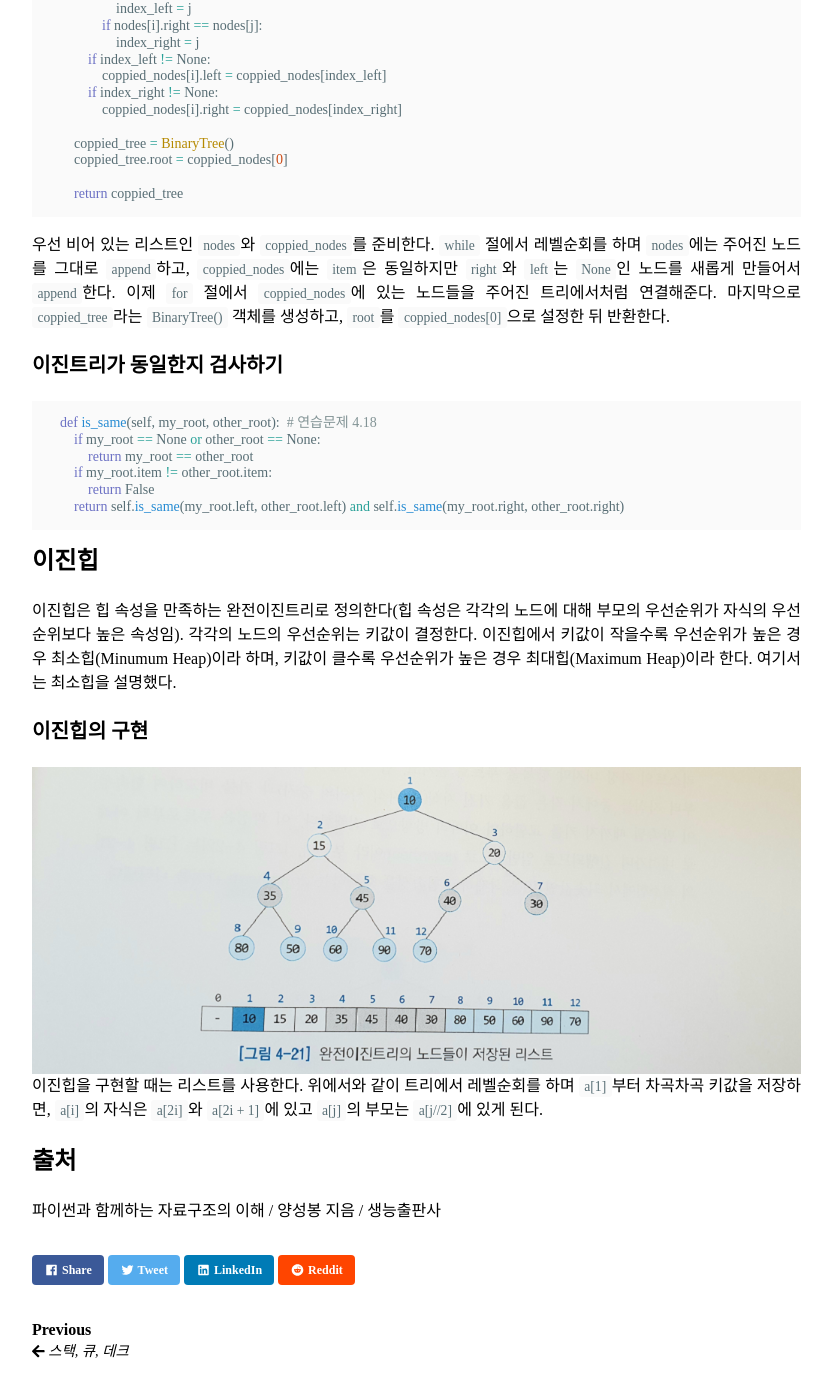
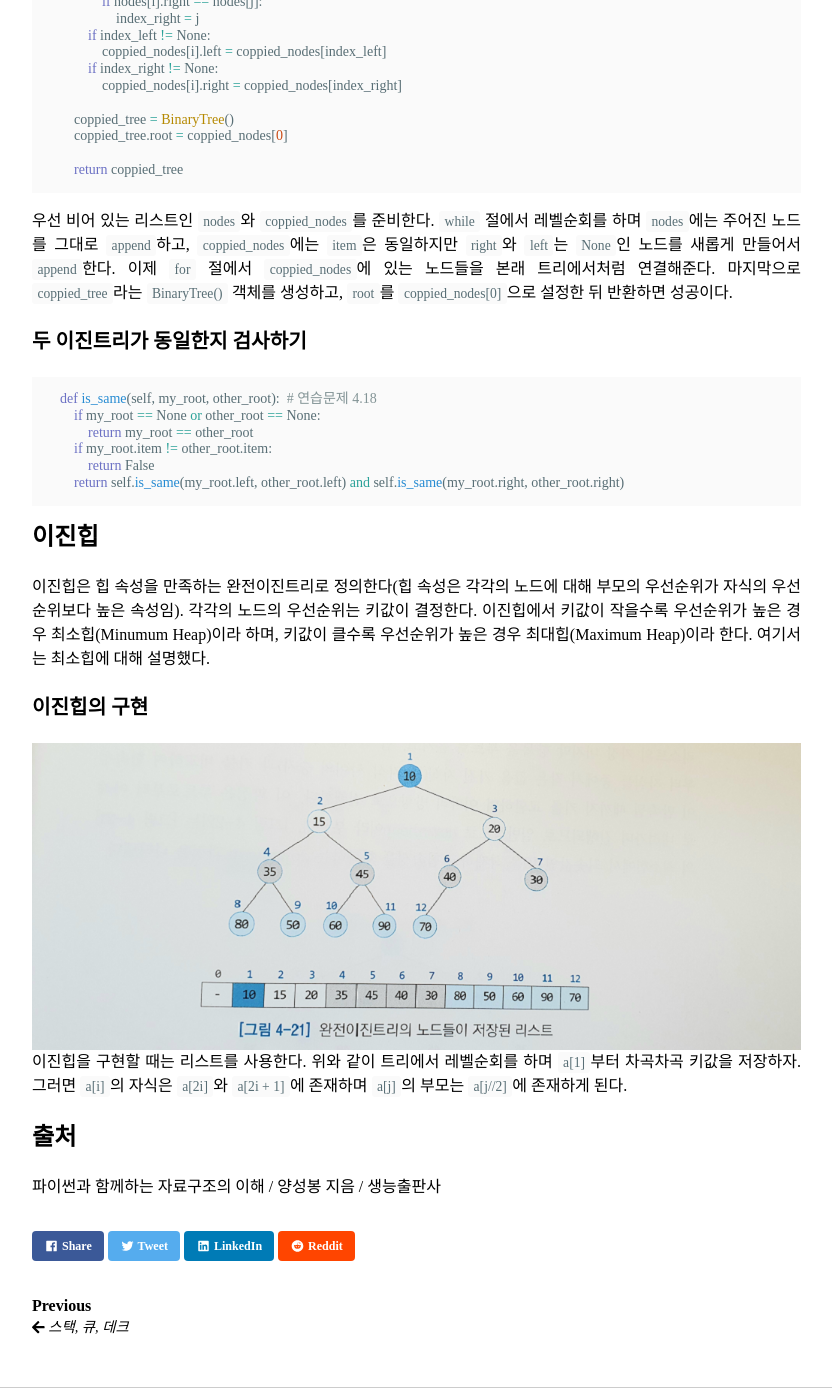
Before and after one commit to boreum0302/blog, a Jekyll site: the page built from _posts/2020-04-04-tree.md, in a window 1280 px wide and 1400 px high, scrolled down 3424 px. Shown: the whole window, without its empty margins (335-1167 px from the left). Built offline with Jekyll 4.4.1, drawn with Linux system fonts in a browser that asks for light colours; nearby versions of some CDN libraries; some web fonts are replaced; some of the changed text lies outside the part shown.

Commit message:
Update 2020-04-04-tree.md

````diff
--- a/_posts/2020-04-04-tree.md
+++ b/_posts/2020-04-04-tree.md
@@ -6,7 +6,7 @@ tags:
   - python
 ---
 
-트리(Tree)는 단순연결리스트와는 달리 계층이 존재하는 자료구조이다. 이진트리(Binary Tree)는 트리의 일종이다. 이진트리를 활용하면, 가장 높은 우선순위를 가진 항목을 삭제하고 임의의 우선순위를 가진 항목을 삽입하는 연산을 제공하는 자료구조인 우선순위큐(Priority Queue)를 구현할 수 있다(이를 이진힙(Binary Heap)이라 함). 이진힙에서는 $$O(1)$$의 시간에 가장 높은 우선순위를 가진 항목에 접근할 수 있을 뿐만 아니라 $$O(log N)$$의 시간에 삭제와 삽입 연산이 가능하다.
+트리(Tree)는 단순연결리스트와는 달리 계층이 존재하는 자료구조이다. 트리의 일종인 이진트리(Binary Tree)는 컴퓨터 분야에서 널리 활용되므로 자세히 알아두면 좋다. 이진트리에 기반한 자료구조 중 하나인 이진힙(Binary Heap)은 $$O(log N)$$의 시간에 가장 높은 우선순위를 가진 항목을 삭제하는 연산과 임의의 우선순위를 가진 항목을 삽입하는 연산을 제공한다.
 
 ## 트리
 먼저 일반적인 트리의 생김새에 대해 설명하는 용어를 정리했다.
@@ -138,9 +138,9 @@ class BinaryTree:
         return coppied_tree
 ```
 
-우선 비어 있는 리스트인 `nodes`와 `coppied_nodes`를 준비한다. `while` 절에서 레벨순회를 하며 `nodes`에는 주어진 노드를 그대로 `append`하고, `coppied_nodes`에는 `item`은 동일하지만 `right`와 `left`는 `None`인 노드를 새롭게 만들어서 `append`한다. 이제 `for` 절에서 `coppied_nodes`에 있는 노드들을 주어진 트리에서처럼 연결해준다. 마지막으로 `coppied_tree`라는 `BinaryTree()` 객체를 생성하고, `root`를 `coppied_nodes[0]`으로 설정한 뒤 반환한다.
+우선 비어 있는 리스트인 `nodes`와 `coppied_nodes`를 준비한다. `while` 절에서 레벨순회를 하며 `nodes`에는 주어진 노드를 그대로 `append`하고, `coppied_nodes`에는 `item`은 동일하지만 `right`와 `left`는 `None`인 노드를 새롭게 만들어서 `append`한다. 이제 `for` 절에서 `coppied_nodes`에 있는 노드들을 본래 트리에서처럼 연결해준다. 마지막으로 `coppied_tree`라는 `BinaryTree()` 객체를 생성하고, `root`를 `coppied_nodes[0]`으로 설정한 뒤 반환하면 성공이다.
 
-### 이진트리가 동일한지 검사하기
+### 두 이진트리가 동일한지 검사하기
 ```python
     def is_same(self, my_root, other_root):  # 연습문제 4.18
         if my_root == None or other_root == None:
@@ -151,12 +151,11 @@ class BinaryTree:
 ```
 
 ## 이진힙
-
-이진힙은 힙 속성을 만족하는 완전이진트리로 정의한다(힙 속성은 각각의 노드에 대해 부모의 우선순위가 자식의 우선순위보다 높은 속성임). 각각의 노드의 우선순위는 키값이 결정한다. 이진힙에서 키값이 작을수록 우선순위가 높은 경우 최소힙(Minumum Heap)이라 하며, 키값이 클수록 우선순위가 높은 경우 최대힙(Maximum Heap)이라 한다. 여기서는 최소힙을 설명했다.
+이진힙은 힙 속성을 만족하는 완전이진트리로 정의한다(힙 속성은 각각의 노드에 대해 부모의 우선순위가 자식의 우선순위보다 높은 속성임). 각각의 노드의 우선순위는 키값이 결정한다. 이진힙에서 키값이 작을수록 우선순위가 높은 경우 최소힙(Minumum Heap)이라 하며, 키값이 클수록 우선순위가 높은 경우 최대힙(Maximum Heap)이라 한다. 여기서는 최소힙에 대해 설명했다.
 
 ### 이진힙의 구현
 ![(2)]({{ '/images/2020-04-04-(2).png' }}){: .align-center}
-이진힙을 구현할 때는 리스트를 사용한다. 위에서와 같이 트리에서 레벨순회를 하며 `a[1]`부터 차곡차곡 키값을 저장하면, `a[i]`의 자식은 `a[2i]`와 `a[2i + 1]`에 있고 `a[j]`의 부모는 `a[j//2]`에 있게 된다.
+이진힙을 구현할 때는 리스트를 사용한다. 위와 같이 트리에서 레벨순회를 하며 `a[1]`부터 차곡차곡 키값을 저장하자. 그러면 `a[i]`의 자식은 `a[2i]`와 `a[2i + 1]`에 존재하며 `a[j]`의 부모는 `a[j//2]`에 존재하게 된다.
 
 ## 출처
 파이썬과 함께하는 자료구조의 이해 / 양성봉 지음 / 생능출판사
````
